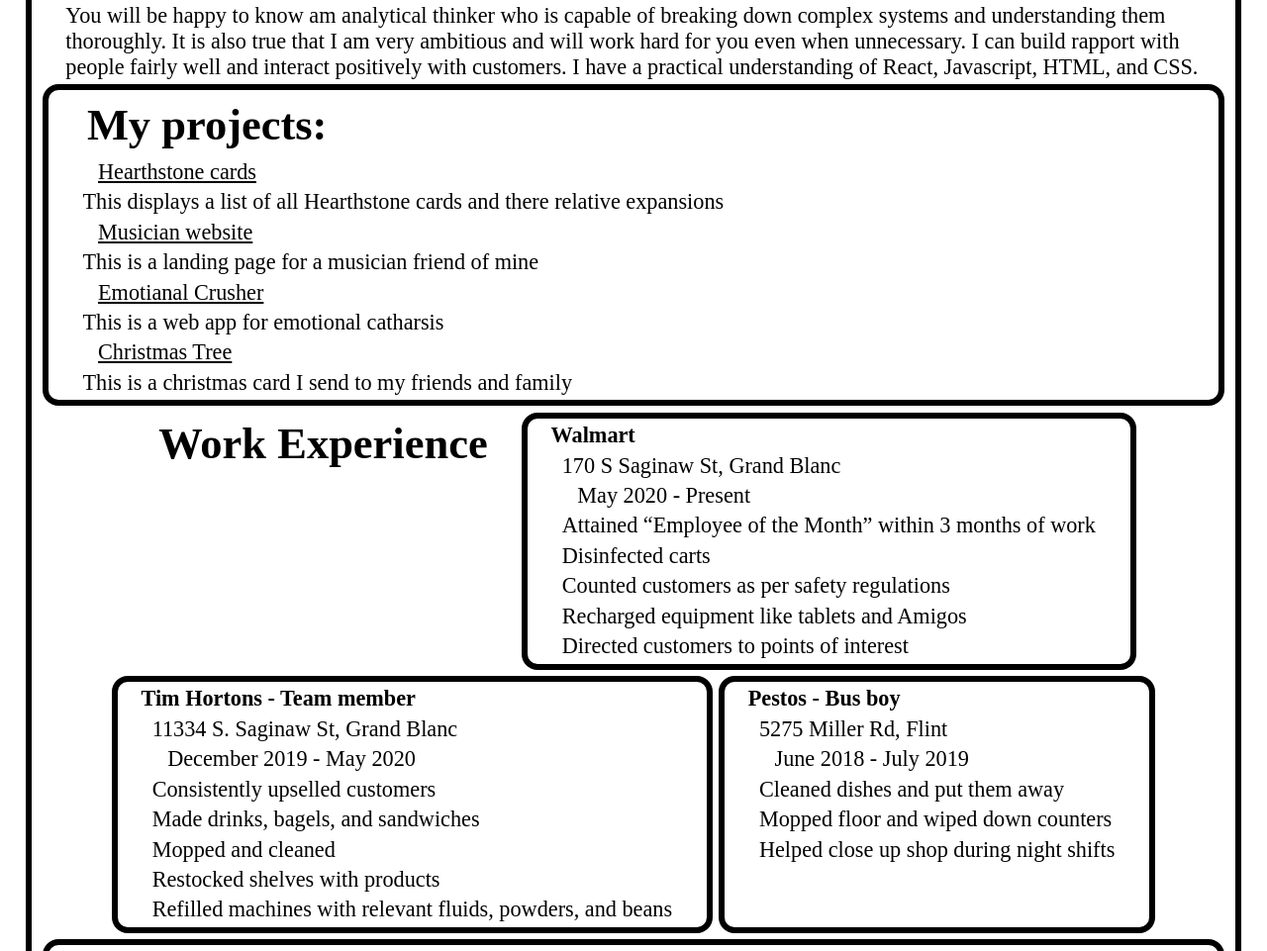
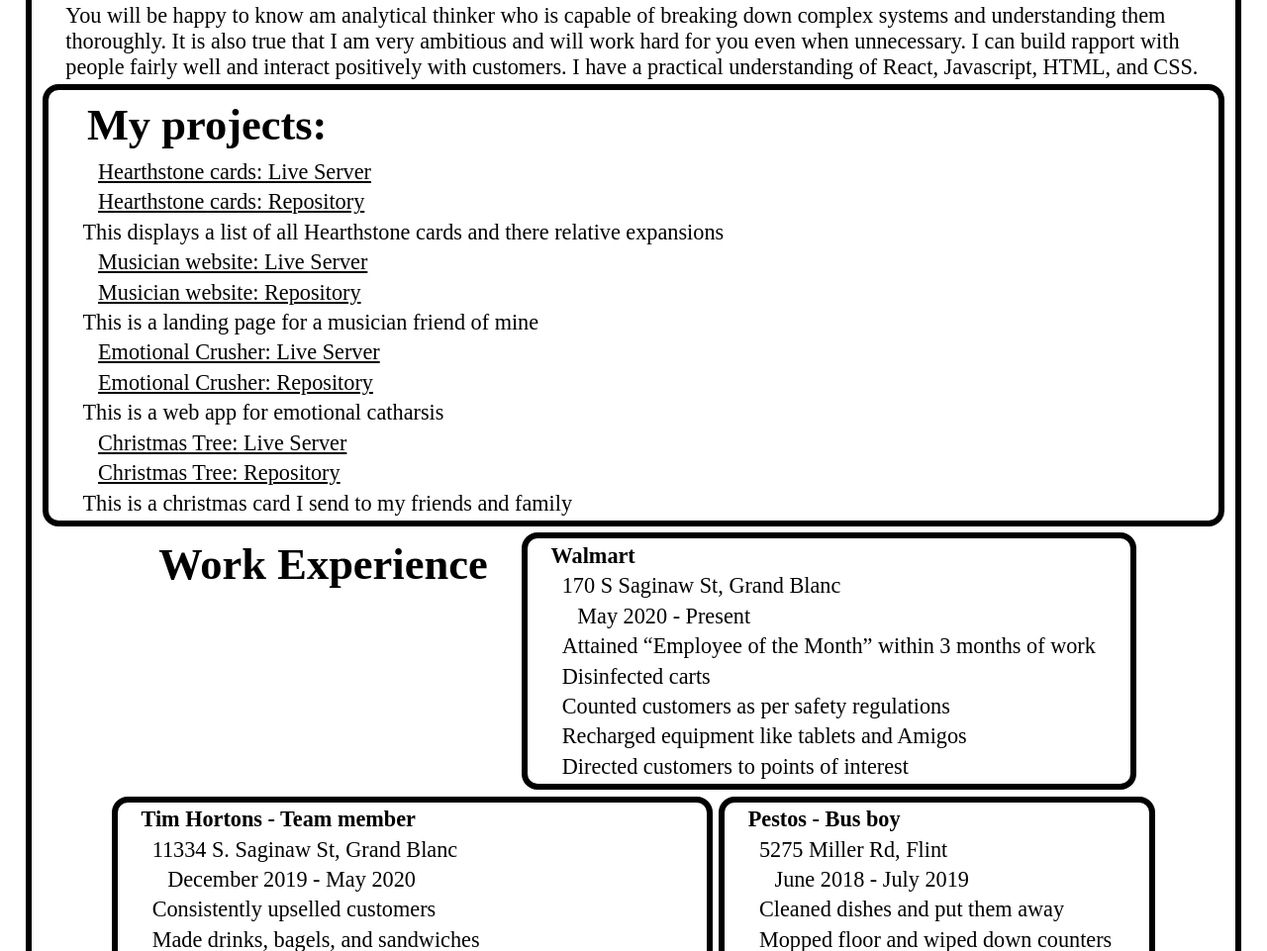
Before and after one commit to collerhatguy/resume-2, a plain HTML site: page index.html in a window 1280 px wide. Shown: the part 1001-1962 px from the top of the page at 99% size. Drawn offline with Linux system fonts and the light colour scheme.

Commit message:
repo links
added links to the repos of the websites so that people can view the source code

```diff
--- a/index.html
+++ b/index.html
@@ -27,13 +27,17 @@
       <div class="projects">
         <h2>My projects:</h2>
         <ul>
-          <li><a target="_blank" href="https://collerhatguy.github.io/hearthstoneCards/">Hearthstone cards</a></li>
+          <li><a target="_blank" href="https://collerhatguy.github.io/hearthstoneCards/">Hearthstone cards: Live Server</a></li>
+          <li><a target="_blank" href="https://github.com/collerhatguy/hearthstoneCards">Hearthstone cards: Repository</a></li>
           <aside>This displays a list of all Hearthstone cards and there relative expansions</aside>
-          <li><a target="_blank" href="https://collerhatguy.github.io/JosephVoelker/">Musician website</a></li>
+          <li><a target="_blank" href="https://collerhatguy.github.io/JosephVoelker/">Musician website: Live Server</a></li>
+          <li><a target="_blank" href="https://github.com/collerhatguy/JosephVoelker">Musician website: Repository</a></li>
           <aside>This is a landing page for a musician friend of mine</aside>
-          <li><a target="_blank" href="https://collerhatguy.github.io/emotional-furnace/">Emotianal Crusher</a></li>
+          <li><a target="_blank" href="https://collerhatguy.github.io/emotional-furnace/">Emotional Crusher: Live Server</a></li>
+          <li><a target="_blank" href="https://github.com/collerhatguy/emotional-furnace">Emotional Crusher: Repository</a></li>
           <aside>This is a web app for emotional catharsis</aside>
-          <li><a target="_blank" href="https://collerhatguy.github.io/christmasTree/">Christmas Tree</a></li>
+          <li><a target="_blank" href="https://collerhatguy.github.io/christmasTree/">Christmas Tree: Live Server</a></li>
+          <li><a target="_blank" href="https://github.com/collerhatguy/christmasTree">Christmas Tree: Repository</a></li>
           <aside>This is a christmas card I send to my friends and family</aside>
         </ul>
       </div>
```
